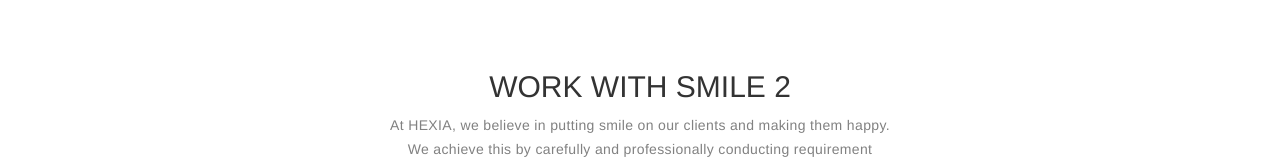
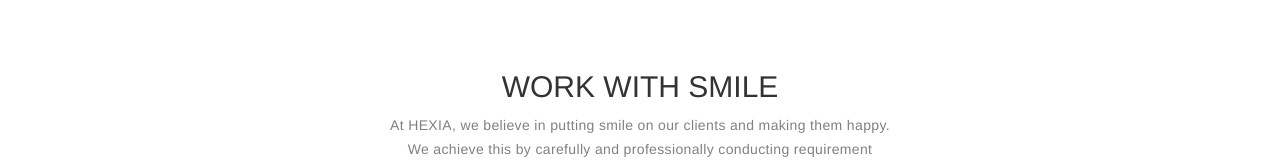
Before and after one commit to musa-bojang/musa-bojang.github.io, a plain HTML site: page index.html in a window 1280 px wide. Shown: the part 760-920 px from the top of the page. Drawn offline with nearby package versions, Linux system fonts and the light colour scheme; some packages are replaced by stand-ins of ours; grey boxes are pictures that could not be loaded; files whose address does not match are found by name.

Commit message:
removed text again

```diff
--- a/index.html
+++ b/index.html
@@ -144,7 +144,7 @@
           <div class="container">
               <div class="row">
                   <div class="col-sm-12 text-center">
-                      <h2>WORK WITH SMILE 2</h2>
+                      <h2>WORK WITH SMILE</h2>
                       <div class="sub-heading">
                           <p >
                               At HEXIA, we believe in putting smile on our clients and making them happy. <br>
```
